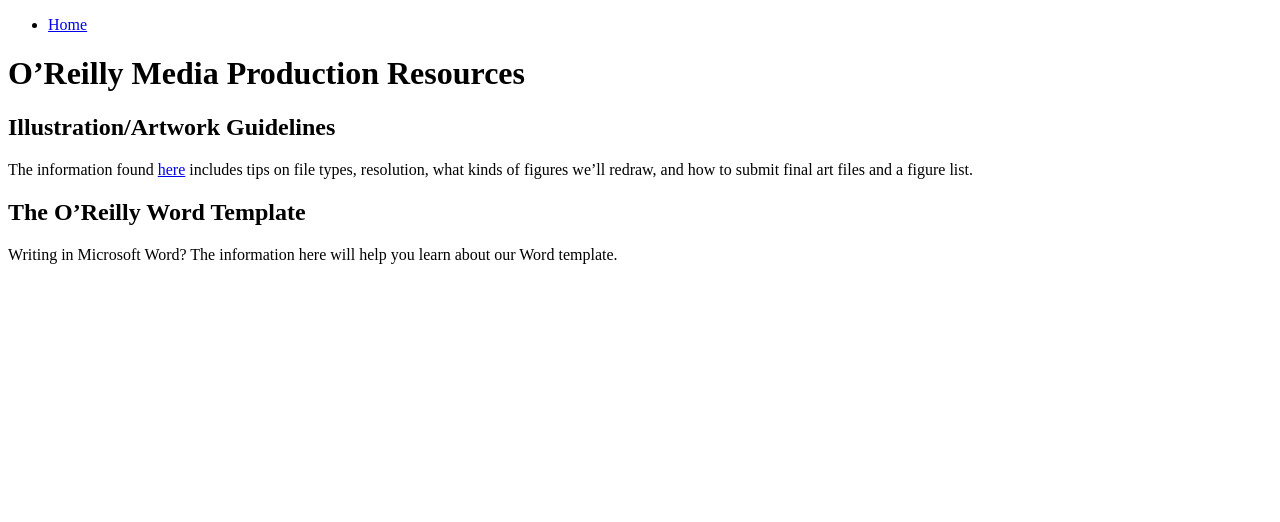
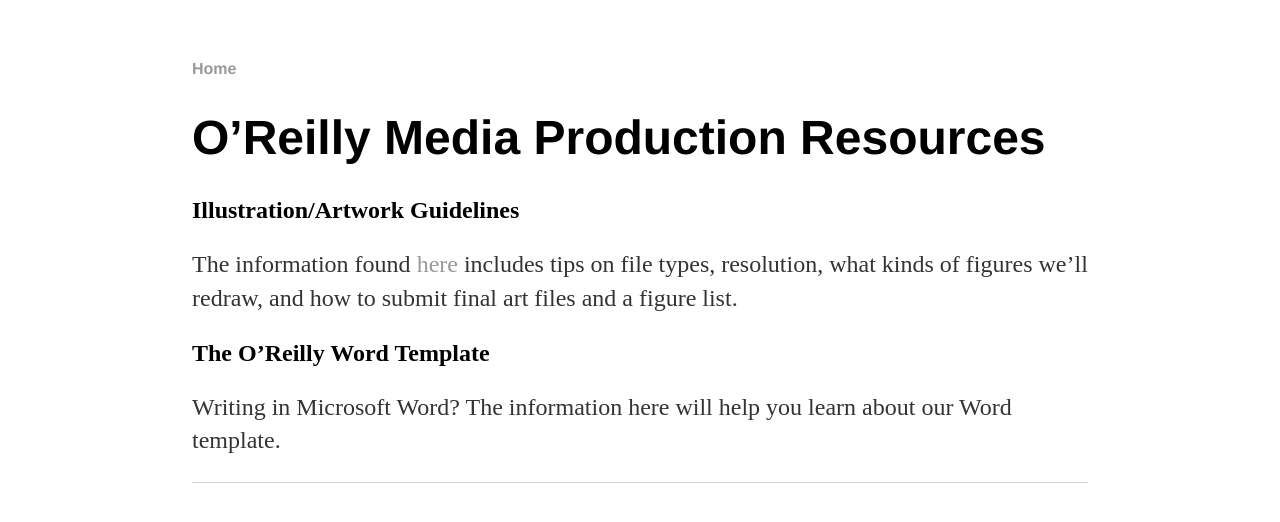
Before and after one commit to oreillymedia/production-resources, a Jekyll site: the page built from index.md, in a window 1280 px wide. Shown: the top 522 px of the page. Built offline with Jekyll 4.4.1, drawn with Linux system fonts in a browser that asks for light colours.

Commit message:
Update default.html

```diff
--- a/_layouts/default.html
+++ b/_layouts/default.html
@@ -3,7 +3,7 @@
 		<head>
 			<title>{{ page.title }}</title>
 			<!-- link to main stylesheet -->
-		<link rel="stylesheet" type="text/css" href="~/css/main.css">
+		<link rel="stylesheet" type="text/css" href="{{ site.baseurl }}/css/main.css">
 		</head>
 		<body>
 			<nav>
```
